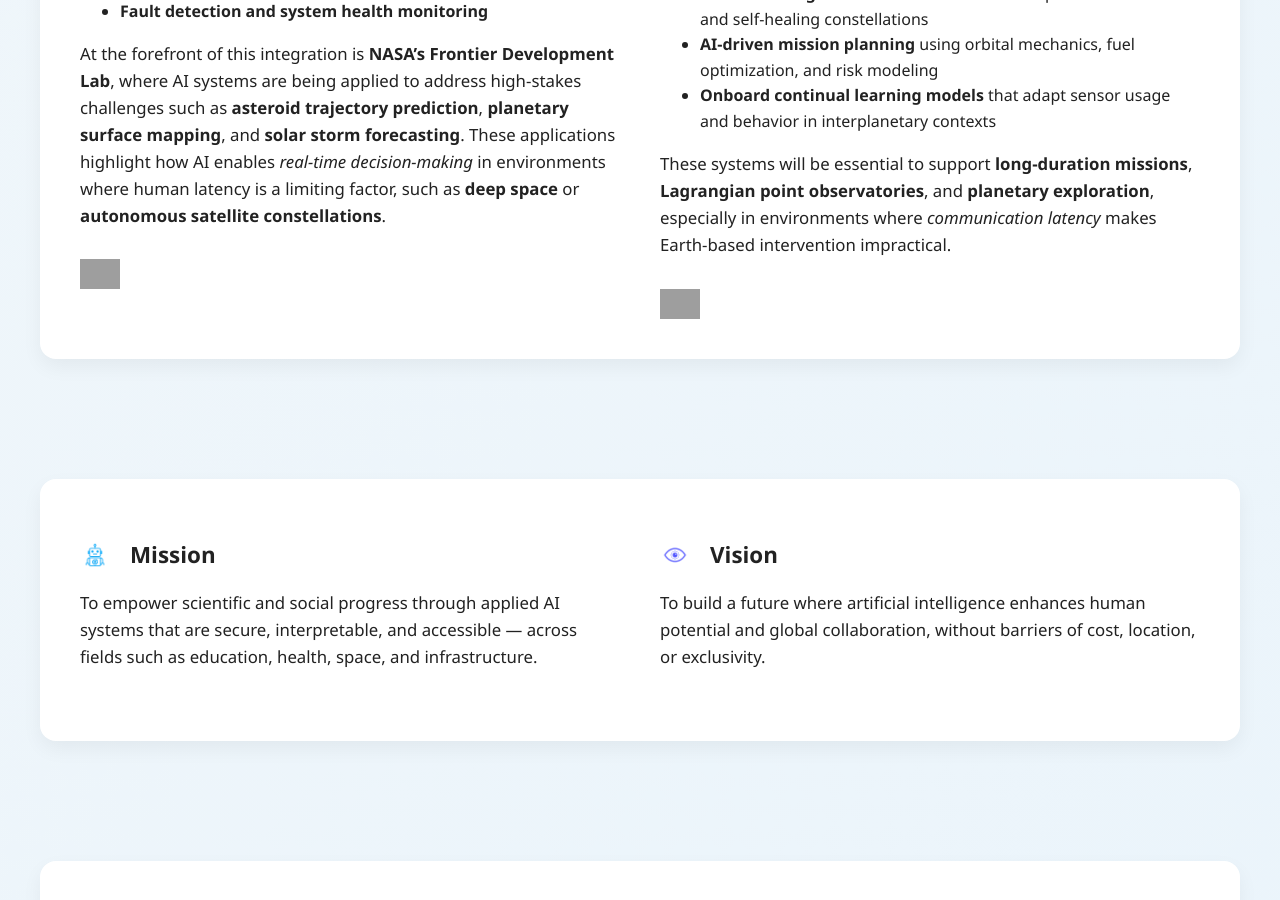
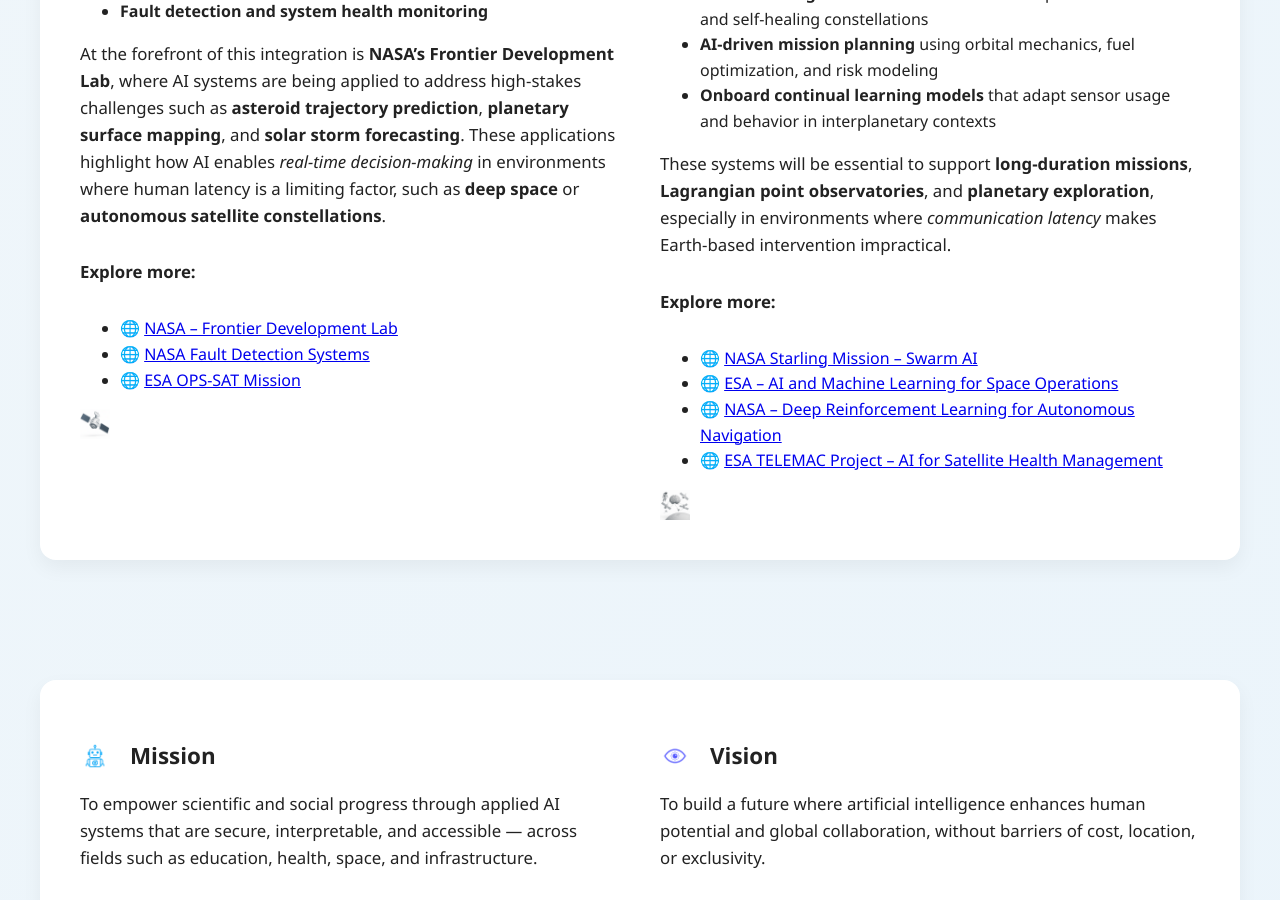
Before and after one commit to HectorMozo3110/test_main, a Jekyll site: the page built from _pages/index.md, in a window 1280 px wide and 900 px high, scrolled down 1996 px. Built offline with Jekyll 4.4.1, drawn with Linux system fonts in a browser that asks for light colours; grey boxes are pictures that could not be loaded.

```diff
--- a/_pages/index.md
+++ b/_pages/index.md
@@ -63,6 +63,12 @@
           These applications highlight how AI enables <em>real-time decision-making</em> in environments where human latency is a limiting factor,
           such as <strong>deep space</strong> or <strong>autonomous satellite constellations</strong>.
         </p>
+        <p><strong>Explore more:</strong></p>
+              <ul>
+                <li>🌐 <a href="https://frontierdevelopmentlab.org/" target="_blank">NASA – Frontier Development Lab</a></li>
+                <li>🌐 <a href="https://www.nasa.gov/centers-and-facilities/goddard/ai-could-speed-fault-diagnosis/" target="_blank">NASA Fault Detection Systems</a></li>
+                <li>🌐 <a href="https://www.esa.int/Enabling_Support/Operations/OPS-SAT" target="_blank">ESA OPS-SAT Mission</a></li>
+              </ul>
          <img src="{{ '/assets/images/satellite_icon.png' | relative_url }}" alt="AI Space Icon" height="30" style="vertical-align: middle; margin-right: 10px;" />
       </div>
       <!-- Block: Future Space AI Vision -->
@@ -84,6 +90,13 @@
           These systems will be essential to support <strong>long-duration missions</strong>, <strong>Lagrangian point observatories</strong>, and
           <strong>planetary exploration</strong>, especially in environments where <em>communication latency</em> makes Earth-based intervention impractical.
         </p>
+        <p><strong>Explore more:</strong></p>
+                  <ul>
+                    <li>🌐 <a href="https://www.nasa.gov/mission/starling/" target="_blank">NASA Starling Mission – Swarm AI</a></li>
+                    <li>🌐 <a href="https://www.esa.int/Enabling_Support/Preparing_for_the_Future/Discovery_and_Preparation/Artificial_intelligence_in_space" target="_blank">ESA – AI and Machine Learning for Space Operations</a></li>
+                    <li>🌐 <a href="https://ntrs.nasa.gov/citations/20250000634" target="_blank">NASA – Deep Reinforcement Learning for Autonomous Navigation</a></li>
+                    <li>🌐 <a href="https://connectivity.esa.int/projects/healthai" target="_blank">ESA TELEMAC Project – AI for Satellite Health Management</a></li>
+                  </ul>
          <img src="{{ '/assets/images/future_icon.png' | relative_url }}" alt="Future Icon" height="30" style="vertical-align: middle; margin-right: 10px;" />
       </div>
     </div>
```
Also changed, not shown: assets/images/future_icon.png (added), assets/images/satellite_icon.png (added).
